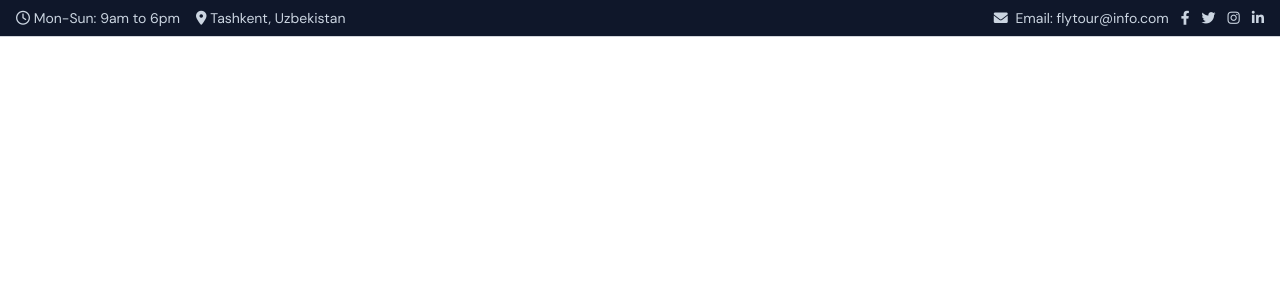
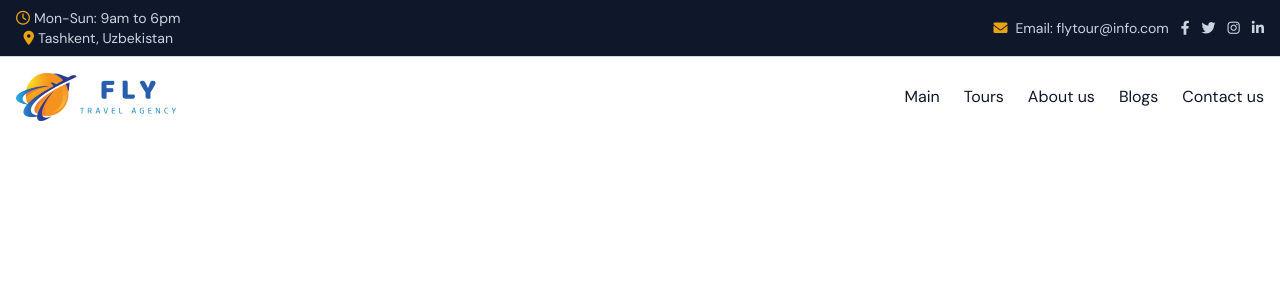
Before and after one commit to Asadbek-i2max/fly-tour, a React (Vite) app: page / in a window 1280 px wide. Shown: the top 300 px of the page. Built offline with nearby package versions, Linux system fonts and the light colour scheme.

Commit message:
navbar/Info bar ui

```diff
--- a/src/components/InfoBar.jsx
+++ b/src/components/InfoBar.jsx
@@ -1,23 +1,30 @@
 // import { useTranslation } from 'react-i18next';
 
 const InfoBar = () => {
-//   const { t } = useTranslation();
+  //   const { t } = useTranslation();
+  const iconcolor = { color: '#e8a411' };
 
   return (
     <div className="bg-slate-900 text-slate-300 py-2 border-b border-gray-300">
       <div className="container mx-auto flex flex-col md:flex-row justify-between items-center px-4">
-        <div className="text-sm mb-2 md:mb-0">
+        <div className="text-sm mb-2 md:mb-0 flex flex-col items-center">
           <span className="mr-4">
-            <i className="fa-regular fa-clock"></i> Mon-Sun: 9am to 6pm
+            <i className="fa-regular fa-clock" style={iconcolor}></i>
+            <span className="ml-1">Mon-Sun: 9am to 6pm</span>
           </span>
           <span className="mr-4">
-            <i className="fa-solid fa-location-dot"></i> Tashkent, Uzbekistan
+            <i
+              className="fa-solid fa-location-dot"
+              style={iconcolor}
+            ></i>
+            <span className="ml-1">Tashkent, Uzbekistan</span>
           </span>
         </div>
 
         <div className="text-sm flex space-x-3">
           <span>
-            <i className="fas fa-envelope mr-1"></i> Email: flytour@info.com
+            <i className="fas fa-envelope mr-1" style={iconcolor}></i>
+            <span className="ml-1">Email: flytour@info.com</span>
           </span>
           <a href="#" className="hover:text-blue-600">
             <i className="fab fa-facebook-f"></i>
--- a/src/components/Navbar.jsx
+++ b/src/components/Navbar.jsx
@@ -0,0 +1,115 @@
+// import { useTranslation } from 'react-i18next';
+import { Link } from 'react-router-dom';
+import { useState, useEffect } from 'react';
+
+const Navbar = () => {
+  //   const { t } = useTranslation();
+  const [isOpen, setIsOpen] = useState(false);
+  const [isScrolled, setIsScrolled] = useState(false);
+
+  useEffect(() => {
+    const handleScroll = () => {
+      if (window.scrollY > 50) {
+        setIsScrolled(true);
+      } else {
+        setIsScrolled(false);
+      }
+    };
+
+    window.addEventListener('scroll', handleScroll);
+
+    return () => {
+      window.removeEventListener('scroll', handleScroll);
+    };
+  }, []);
+
+  return (
+    <nav
+      className={`w-full z-10 transition-all duration-300 ${
+        isScrolled
+          ? 'bg-white border-b border-gray-200'
+          : 'bg-transparent'
+      }`}
+    >
+      <div className="container mx-auto flex justify-between items-center p-4">
+        <div className="text-2xl font-bold text-slate-900">
+          <Link to="/">
+            <img
+              src="/src/assets/images/logo.png"
+              className="w-40 object-contain"
+              alt="logo"
+            ></img>
+          </Link>
+        </div>
+        <div className="hidden md:flex space-x-6">
+          <Link to="/" className="text-slate-900 hover:text-blue-500">
+            Main
+          </Link>
+          <Link to="/" className="text-slate-900 hover:text-blue-500">
+            Tours
+          </Link>
+          <Link to="/" className="text-slate-900 hover:text-blue-500">
+            About us
+          </Link>
+          <Link to="/" className="text-slate-900 hover:text-blue-500">
+            Blogs
+          </Link>
+          <Link to="/" className="text-slate-900 hover:text-blue-500">
+            Contact us
+          </Link>
+        </div>
+        <div className="md:hidden">
+          <button
+            onClick={() => setIsOpen(!isOpen)}
+            className="text-slate-900 focus:outline-none"
+          >
+            <svg
+              className="w-6 h-6"
+              fill="none"
+              stroke="currentColor"
+              viewBox="0 0 24 24"
+              xmlns="http://www.w3.org/2000/svg"
+            >
+              <path
+                strokeLinecap="round"
+                strokeLinejoin="round"
+                strokeWidth="2"
+                d={
+                  isOpen
+                    ? 'M6 18L18 6M6 6l12 12'
+                    : 'M4 6h16M4 12h16M4 18h16'
+                }
+              ></path>
+            </svg>
+          </button>
+        </div>
+        <div
+          className={`md:hidden ${
+            isOpen ? 'flex' : 'hidden'
+          } flex-col items-center absolute left-0 w-full bg-white border-t`}
+          style={{
+            top: '150px'
+          }}
+        >
+          <Link to="/" className="text-xl text-slate-900 hover:text-blue-500">
+            Main
+          </Link>
+          <Link to="/" className="text-xl text-slate-900 hover:text-blue-500">
+            Tours
+          </Link>
+          <Link to="/" className="text-xl text-slate-900 hover:text-blue-500">
+            About us
+          </Link>
+          <Link to="/" className="text-xl text-slate-900 hover:text-blue-500">
+            Blogs
+          </Link>
+          <Link to="/" className="text-xl text-slate-900 hover:text-blue-500">
+            Contact us
+          </Link>
+        </div>
+      </div>
+    </nav>
+  );
+};
+
+export default Navbar;
--- a/src/pages/Main.jsx
+++ b/src/pages/Main.jsx
@@ -1,9 +1,11 @@
 import InfoBar from '../components/InfoBar';
+import Navbar from '../components/Navbar';
 
 function Main() {
   return (
     <div>
       <InfoBar />
+      <Navbar />
     </div>
   );
 }
```
Also changed, not shown: src/assets/images/logo.png (added).
